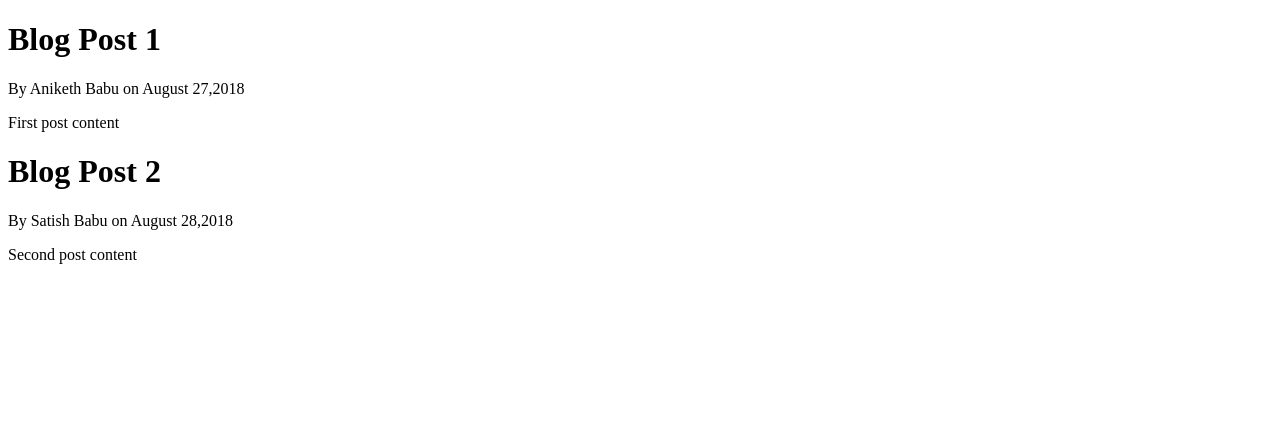
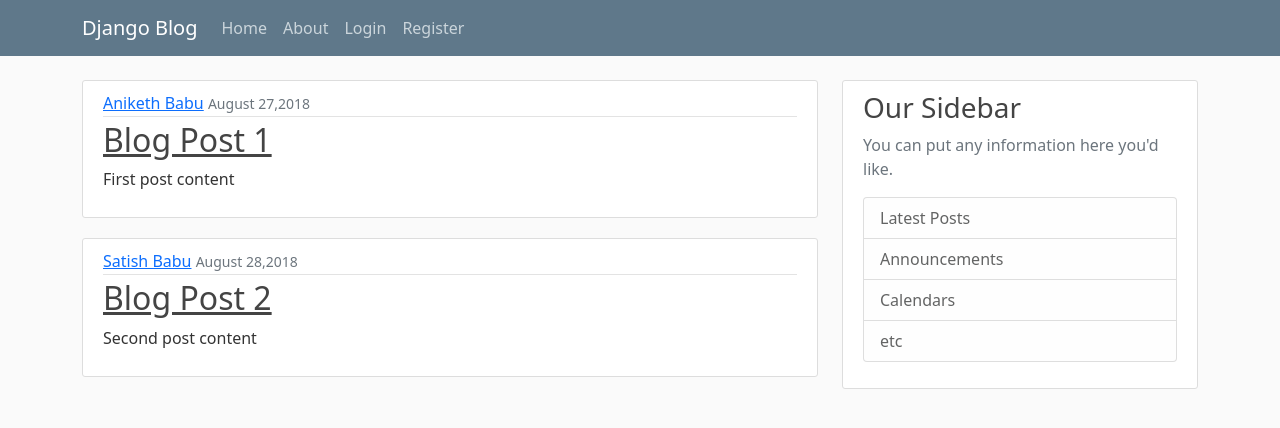
Before and after one commit to anikethbabu/DjangoLearning, a Django app: page /blog/ in a window 1280 px wide. Shown: the top 428 px of the page. Run offline with Django 4.2, Linux system fonts and the light colour scheme.

Commit message:
Added boostrap and static files learned more about jinja2 templating

```diff
--- /dev/null
+++ b/django_project/blog/static/blog/main.css
@@ -0,0 +1,84 @@
+body {
+  background: #fafafa;
+  color: #333333;
+  margin-top: 5rem;
+}
+
+h1, h2, h3, h4, h5, h6 {
+  color: #444444;
+}
+
+ul {
+  margin: 0;
+}
+
+.bg-steel {
+  background-color: #5f788a;
+}
+
+.site-header .navbar-nav .nav-link {
+  color: #cbd5db;
+}
+
+.site-header .navbar-nav .nav-link:hover {
+  color: #ffffff;
+}
+
+.site-header .navbar-nav .nav-link.active {
+  font-weight: 500;
+}
+
+.content-section {
+  background: #ffffff;
+  padding: 10px 20px;
+  border: 1px solid #dddddd;
+  border-radius: 3px;
+  margin-bottom: 20px;
+}
+
+.article-title {
+  color: #444444;
+}
+
+a.article-title:hover {
+  color: #428bca;
+  text-decoration: none;
+}
+
+.article-content {
+  white-space: pre-line;
+}
+
+.article-img {
+  height: 65px;
+  width: 65px;
+  margin-right: 16px;
+}
+
+.article-metadata {
+  padding-bottom: 1px;
+  margin-bottom: 4px;
+  border-bottom: 1px solid #e3e3e3
+}
+
+.article-metadata a:hover {
+  color: #333;
+  text-decoration: none;
+}
+
+.article-svg {
+  width: 25px;
+  height: 25px;
+  vertical-align: middle;
+}
+
+.account-img {
+  height: 125px;
+  width: 125px;
+  margin-right: 20px;
+  margin-bottom: 16px;
+}
+
+.account-heading {
+  font-size: 2.5rem;
+}
--- /dev/null
+++ b/django_project/blog/templates/blog/base.html
@@ -0,0 +1,65 @@
+{% load static %}
+<!DOCTYPE html>
+<html lang="en">
+<head>
+ <!-- Required meta tags -->
+ <meta charset="utf-8">
+ <meta name="viewport" content="width=device-width, initial-scale=1">
+
+ <!-- Bootstrap CSS -->
+ <link href="https://cdn.jsdelivr.net/npm/bootstrap@5.0.2/dist/css/bootstrap.min.css" rel="stylesheet" integrity="sha384-EVSTQN3/azprG1Anm3QDgpJLIm9Nao0Yz1ztcQTwFspd3yD65VohhpuuCOmLASjC" crossorigin="anonymous">
+
+ <link rel="stylesheet" href="{% static 'blog/main.css' %}">
+    {% if title %}
+        <title>Django Blog - {{ title}}</title>
+    {% else %}
+        <title>Django Blog</title>
+    {% endif %}
+</head>
+<body>
+    <header class="site-header">
+        <nav class="navbar navbar-expand-md navbar-dark bg-steel fixed-top">
+          <div class="container">
+            <a class="navbar-brand mr-4" href="{% url 'blog-home'%}">Django Blog</a>
+            <button class="navbar-toggler" type="button" data-toggle="collapse" data-target="#navbarToggle" aria-controls="navbarToggle" aria-expanded="false" aria-label="Toggle navigation">
+            <span class="navbar-toggler-icon"></span>
+            </button>
+            <div class="collapse navbar-collapse" id="navbarToggle">
+              <div class="navbar-nav mr-auto">
+                <a class="nav-item nav-link" href="{% url 'blog-home'%}">Home</a>
+                <a class="nav-item nav-link" href="{% url 'blog-about'%}">About</a>
+              </div>
+              <!-- Navbar Right Side -->
+              <div class="navbar-nav">
+                <a class="nav-item nav-link" href="#">Login</a>
+                <a class="nav-item nav-link" href="#">Register</a>
+              </div>
+            </div>
+          </div>
+        </nav>
+      </header>
+      <main role="main" class="container">
+        <div class="row">
+          <div class="col-md-8">
+            {% block content %}{% endblock %}
+          </div>
+          <div class="col-md-4">
+            <div class="content-section">
+              <h3>Our Sidebar</h3>
+              <p class='text-muted'>You can put any information here you'd like.
+                <ul class="list-group">
+                  <li class="list-group-item list-group-item-light">Latest Posts</li>
+                  <li class="list-group-item list-group-item-light">Announcements</li>
+                  <li class="list-group-item list-group-item-light">Calendars</li>
+                  <li class="list-group-item list-group-item-light">etc</li>
+                </ul>
+              </p>
+            </div>
+          </div>
+        </div>
+      </main>
+</body>
+<!-- Option 1: Bootstrap Bundle with Popper -->
+<script src="https://cdn.jsdelivr.net/npm/bootstrap@5.0.2/dist/js/bootstrap.bundle.min.js" integrity="sha384-MrcW6ZMFYlzcLA8Nl+NtUVF0sA7MsXsP1UyJoMp4YLEuNSfAP+JcXn/tWtIaxVXM" crossorigin="anonymous"></script>
+
+</html>
--- a/django_project/blog/templates/blog/home.html
+++ b/django_project/blog/templates/blog/home.html
@@ -1,16 +1,15 @@
-<!DOCTYPE html>
-<html lang="en">
-<head>
-    <meta charset="UTF-8">
-    <meta http-equiv="X-UA-Compatible" content="IE=edge">
-    <meta name="viewport" content="width=device-width, initial-scale=1.0">
-    <title>Blog</title>
-</head>
-<body>
+{% extends "blog/base.html"%}
+{% block content%}
     {% for post in posts %}
-        <h1>{{post.title}}</h1>
-        <p>By {{post.author}} on {{post.date_posted}}</p>
-        <p>{{post.content}}</p>
-    {% endfor %}
-</body>
-</html>
+    <article class="media content-section">
+        <div class="media-body">
+          <div class="article-metadata">
+            <a class="mr-2" href="#">{{ post.author }}</a>
+            <small class="text-muted">{{ post.date_posted }}</small>
+          </div>
+          <h2><a class="article-title" href="#">{{ post.title }}</a></h2>
+          <p class="article-content">{{ post.content }}</p>
+        </div>
+      </article>
+    {% endfor%}
+{% endblock%}
--- a/django_project/blog/views.py
+++ b/django_project/blog/views.py
@@ -20,4 +20,4 @@ def home(request):
     return render(request, 'blog/home.html',context)
 
 def about(request):
-    return render(request, 'blog/about.html')
+    return render(request, 'blog/about.html', {'title' : 'about'})
```
Also changed, not shown: django_project/blog/templates/blog/about.html (+4 -11 lines).
